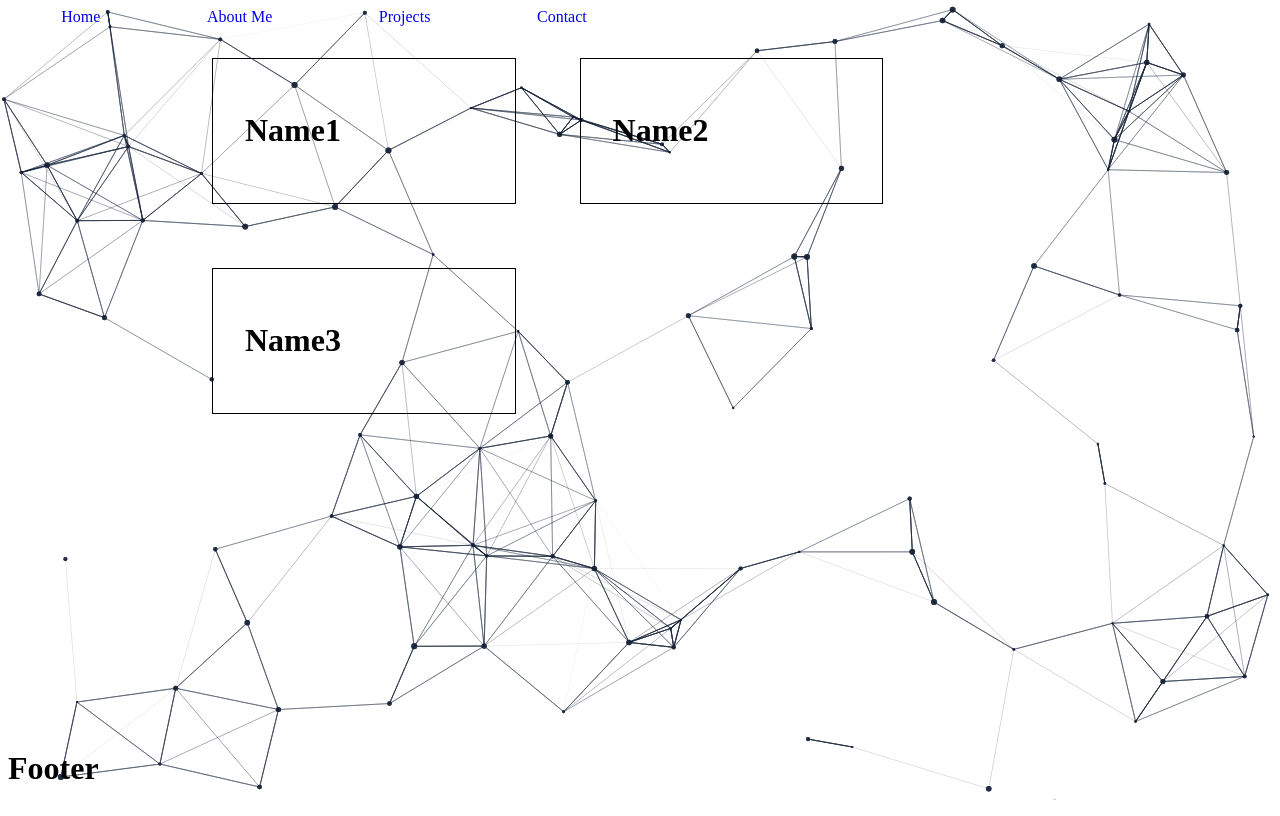
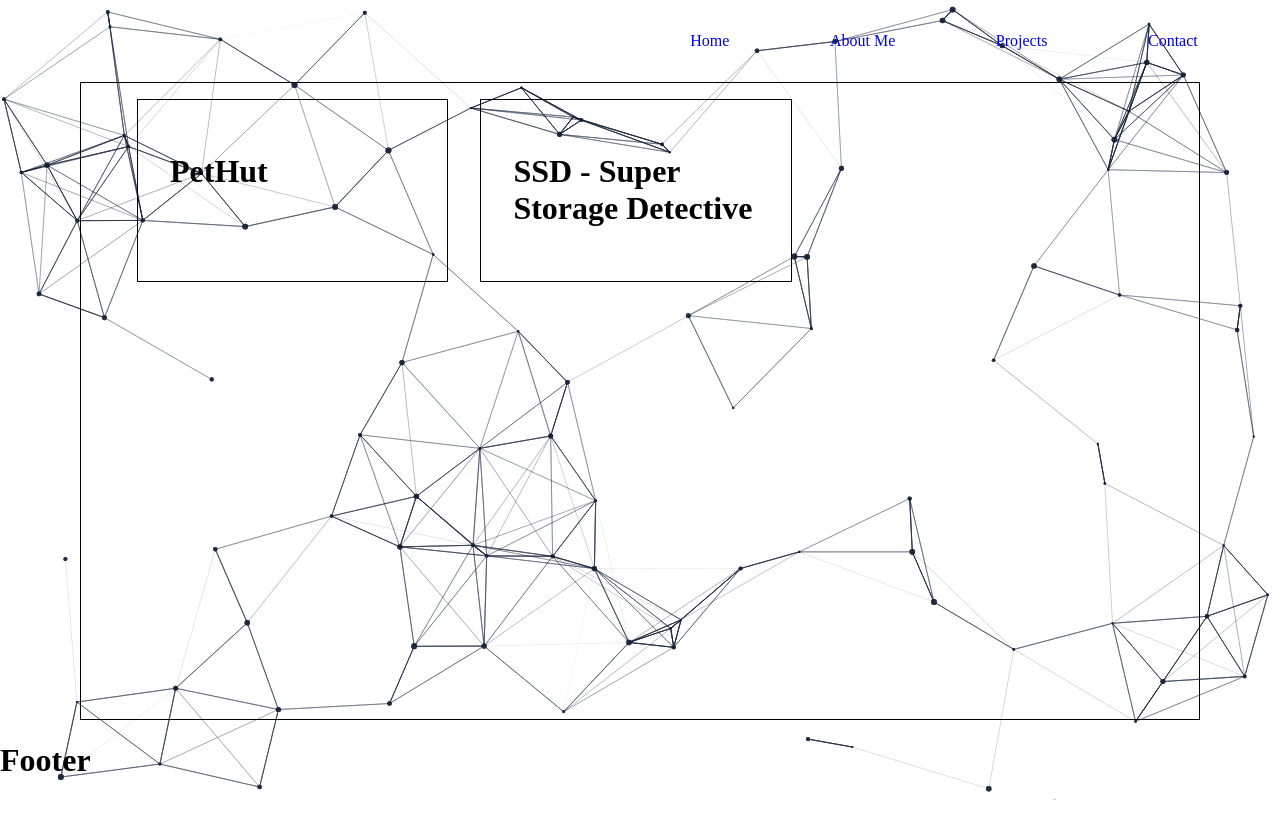
Before and after one commit to gijo57/portfolio, a Gatsby site: page /projects in a window 1280 px wide. Built offline with nearby package versions, Linux system fonts and the light colour scheme; Gatsby itself is replaced by a stand-in of ours.

Commit message:
a bit of styling and data for projects

```diff
--- a/src/components/Layout/index.js
+++ b/src/components/Layout/index.js
@@ -16,8 +16,9 @@ const StyledLayout = styled.div`
   grid-template-rows: auto 1fr auto;
   grid-template-columns: 100%;
   #main-content {
+    border: 1px solid black;
     width: 100%;
-    max-width: 62.5rem;
+    max-width: 70rem;
     margin: 0 auto;
     padding: 0 2.5rem;
   }
--- a/src/components/Layout/styles.css
+++ b/src/components/Layout/styles.css
@@ -1,5 +1,10 @@
 * {
   box-sizing: border-box;
+}
+
+html,
+body {
+  margin: 0;
 }
 
 .particles {
--- a/src/components/Project.js
+++ b/src/components/Project.js
@@ -2,10 +2,11 @@ import React from "react"
 import styled from "styled-components"
 
 const Card = styled.div`
+  display: flex;
   border: 1px solid black;
-  width: 33%;
+  width: 30%;
   padding: 2em;
-  margin: 2em;
+  margin: 1em;
 `
 
 const Project = ({ project }) => {
--- a/src/components/header.js
+++ b/src/components/header.js
@@ -1,9 +1,21 @@
 import React from "react"
+import styled from "styled-components"
 
 import Nav from "./Nav"
 
+const HeaderWrapper = styled.div`
+  padding: 2em;
+  display: flex;
+  justify-content: flex-end;
+  align-items: center;
+`
+
 const Header = () => {
-  return <Nav />
+  return (
+    <HeaderWrapper>
+      <Nav />
+    </HeaderWrapper>
+  )
 }
 
 export default Header
--- a/src/content/hero.md
+++ b/src/content/hero.md
@@ -2,8 +2,8 @@
 greetings: "Hi"
 emoji: "👋"
 title: "I'm Pekka Tiitinen"
-subheadingPrefix: "I do "
-subheadingHighlight: "stuff."
+subheadingPrefix: "I build things for "
+subheadingHighlight: "the modern web."
 ---
 
-I'm a Full Stack Web Developer. Based in Madrid.
+I'm a full-stack web developer based in Madrid, Spain.
--- a/src/content/projects.md
+++ b/src/content/projects.md
@@ -1,18 +1,25 @@
 ---
 projects:
   - {
-      url: "someurl",
-      name: "Name1",
+      url: "https://pethut.net/",
+      sourcecode: "https://github.com/ItsLhun/project-pet",
+      name: "PetHut",
+      technologies:
+        [
+          "JavaScript",
+          NodeJS/Express",
+          "Handlebars.js",
+          "CSS3",
+          "HTML5",
+          "MongoDB",
+        ],
       description: "Mauris sit amet erat fringilla, commodo ipsum at, vestibulum nulla. Nulla facilisi. Vestibulum dictum iaculis vulputate. Proin sit amet vestibulum elit. Vestibulum maximus nisl eu nisl efficitur, blandit suscipit metus rhoncus. Nullam suscipit neque neque, quis scelerisque sapien feugiat quis. Maecenas dictum lorem eu dignissim aliquet. Morbi non ex et neque laoreet consequat. Curabitur nec tincidunt eros. Donec volutpat neque metus, hendrerit fringilla risus sagittis ut. Nunc malesuada, felis in venenatis mollis, nulla odio elementum eros, sed volutpat turpis mauris a odio. Nulla efficitur vehicula tortor.",
     }
   - {
-      url: "someurl",
-      name: "Name2",
-      description: "Mauris sit amet erat fringilla, commodo ipsum at, vestibulum nulla. Nulla facilisi. Vestibulum dictum iaculis vulputate. Proin sit amet vestibulum elit. Vestibulum maximus nisl eu nisl efficitur, blandit suscipit metus rhoncus. Nullam suscipit neque neque, quis scelerisque sapien feugiat quis. Maecenas dictum lorem eu dignissim aliquet. Morbi non ex et neque laoreet consequat. Curabitur nec tincidunt eros. Donec volutpat neque metus, hendrerit fringilla risus sagittis ut. Nunc malesuada, felis in venenatis mollis, nulla odio elementum eros, sed volutpat turpis mauris a odio. Nulla efficitur vehicula tortor.",
-    }
-  - {
-      url: "someurl",
-      name: "Name3",
+      url: "https://superstoragedetective.netlify.app/",
+      sourcecode: "https://github.com/gijo57/project-storage",
+      name: "SSD - Super Storage Detective",
+      technologies: ["React", "NodeJS/Express", "MongoDB", "CSS3", "HTML5"],
       description: "Mauris sit amet erat fringilla, commodo ipsum at, vestibulum nulla. Nulla facilisi. Vestibulum dictum iaculis vulputate. Proin sit amet vestibulum elit. Vestibulum maximus nisl eu nisl efficitur, blandit suscipit metus rhoncus. Nullam suscipit neque neque, quis scelerisque sapien feugiat quis. Maecenas dictum lorem eu dignissim aliquet. Morbi non ex et neque laoreet consequat. Curabitur nec tincidunt eros. Donec volutpat neque metus, hendrerit fringilla risus sagittis ut. Nunc malesuada, felis in venenatis mollis, nulla odio elementum eros, sed volutpat turpis mauris a odio. Nulla efficitur vehicula tortor.",
     }
 ---
--- a/src/pages/projects.js
+++ b/src/pages/projects.js
@@ -32,7 +32,9 @@ export const pageQuery = graphql`
       frontmatter {
         projects {
           url
+          sourcecode
           name
+          technologies
           description
         }
       }
```
